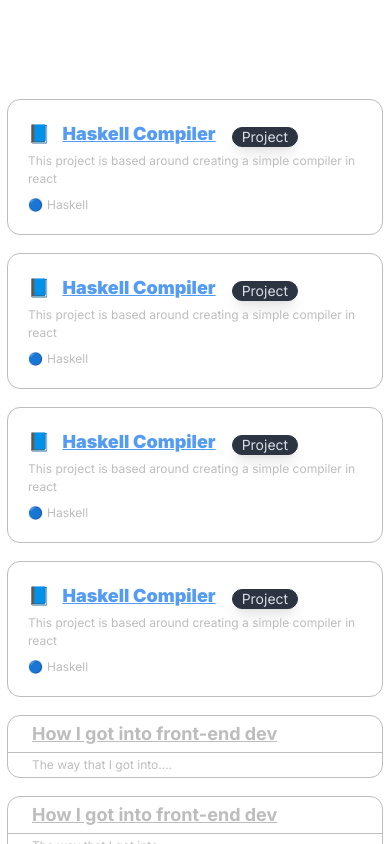
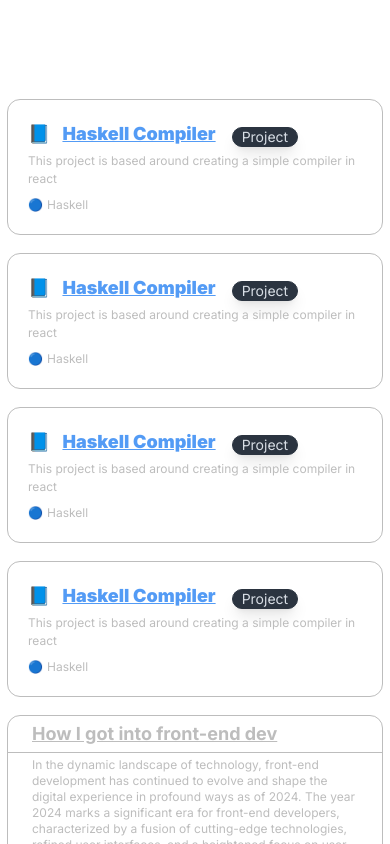
Before and after one commit to christophergyman/chrisgyman.dev, a Next.js app in the folder chrisgyman-dev/: page / in a window 390 px wide. Shown: the top 844 px of the page. Built offline with nearby package versions, Linux system fonts and the light colour scheme.

Commit message:
Bug fixed mobile and tablet support

```diff
--- a/chrisgyman-dev/src/app/components/post-grid.tsx
+++ b/chrisgyman-dev/src/app/components/post-grid.tsx
@@ -7,7 +7,7 @@ interface PostGridProps {
 
 function PostGrid({ postList }: PostGridProps) {
   return (
-    <div className="">
+    <div className="w-fit md:w-fit lg:w-[890px] xl:w-[890px] 2xl:w-[890px]">
       {postList.map((post) => (
         <PostBubble post={post} />
       ))}
--- a/chrisgyman-dev/src/app/components/project-grid.tsx
+++ b/chrisgyman-dev/src/app/components/project-grid.tsx
@@ -7,7 +7,7 @@ interface ProjectGridProps {
 
 function ProjectGrid({ projectList }: ProjectGridProps) {
   return (
-    <div className="grid lg:grid-cols-2 md:grid-cols-2 sm:grid-cols-1 gap-0">
+    <div className="grid lg:grid-cols-2 md:grid-cols-2 sm:grid-cols-1 gap-0 w-fit">
       {projectList.map((project) => (
         <ProjectBubble project={project} />
       ))}
--- a/chrisgyman-dev/src/app/page.tsx
+++ b/chrisgyman-dev/src/app/page.tsx
@@ -30,7 +30,8 @@ export default function Home() {
   const examplePost: Post = {
     id: 1,
     title: "How I got into front-end dev",
-    content: "The way that I got into.... ",
+    content:
+      "In the dynamic landscape of technology, front-end development has continued to evolve and shape the digital experience in profound ways as of 2024. The year 2024 marks a significant era for front-end developers, characterized by a fusion of cutting-edge technologies, refined user interfaces, and a heightened focus on user experience. With the advent of more powerful browsers and the widespread adoption of progressive web applications, front-end developers now wield an arsenal of tools that enable them to create highly responsive and seamless interfaces. The integration of artificial intelligence and machine learning into front-end development has paved the way for personalized user experiences, where interfaces intelligently adapt to individual preferences. Furthermore, the rise of low-code and no-code platforms has democratized the development process, allowing individuals with varying levels of technical expertise to contribute to the creation of user interfaces. In this era, front-end development is not merely about crafting visually appealing designs but is a pivotal force in shaping how users interact with and experience the digital realm. As front-end development in 2024 continues to push the boundaries of innovation, it remains a dynamic field where creativity converges with technology to redefine the digital landscape.",
     link: "https://www.chrisgyman.com",
   };
 
@@ -41,13 +42,9 @@ export default function Home() {
     <main>
       <div className="flex flex-col items-center w-screen h-screen mt-10">
         <h1 className="font-black text-white text-4xl">Chrisgyman.dev</h1>
-        <div className="md:full lg:w-1/2">
-          <div className="flex justify-center">
-            <div className="w-fit">
-              <ProjectGrid projectList={exampleProjectArr} />
-              <PostGrid postList={examplePostArr} />
-            </div>
-          </div>
+        <div className="flex flex-col items-center">
+          <ProjectGrid projectList={exampleProjectArr} />
+          <PostGrid postList={examplePostArr} />
         </div>
       </div>
     </main>
```
